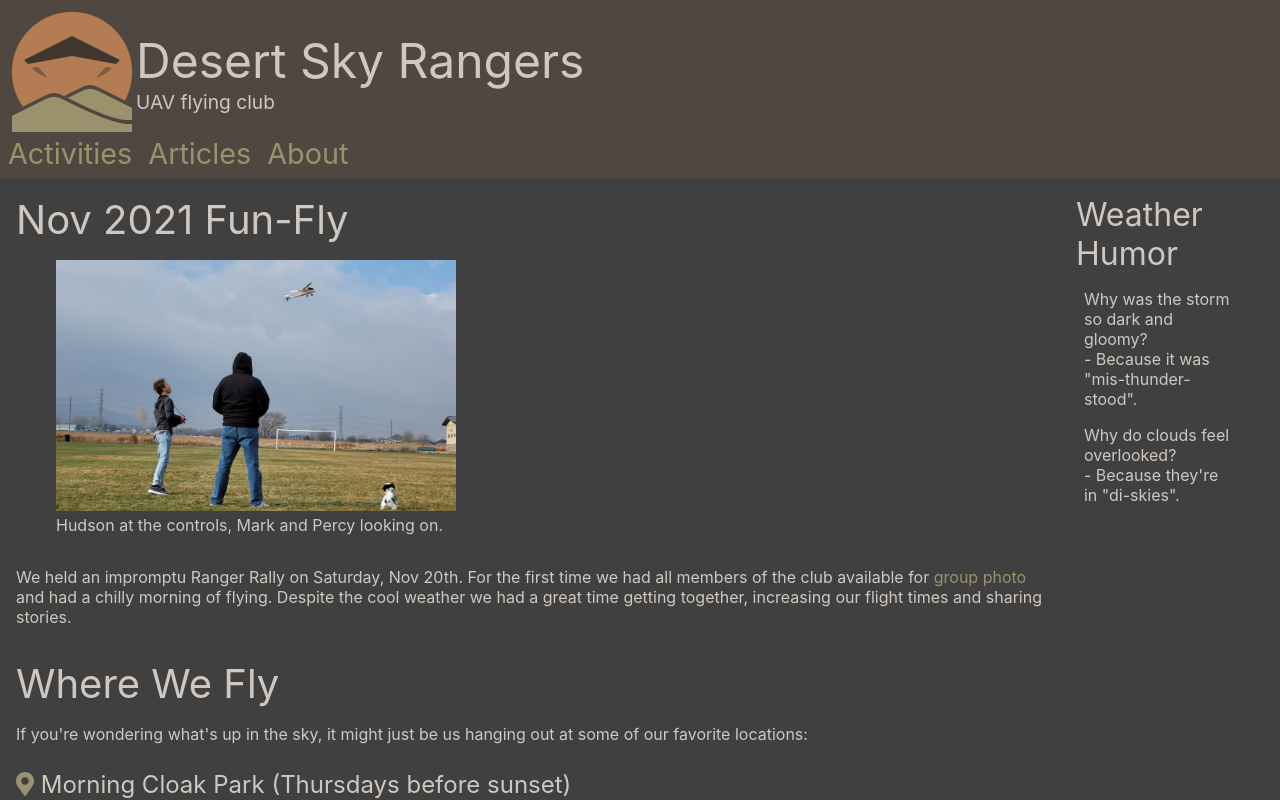
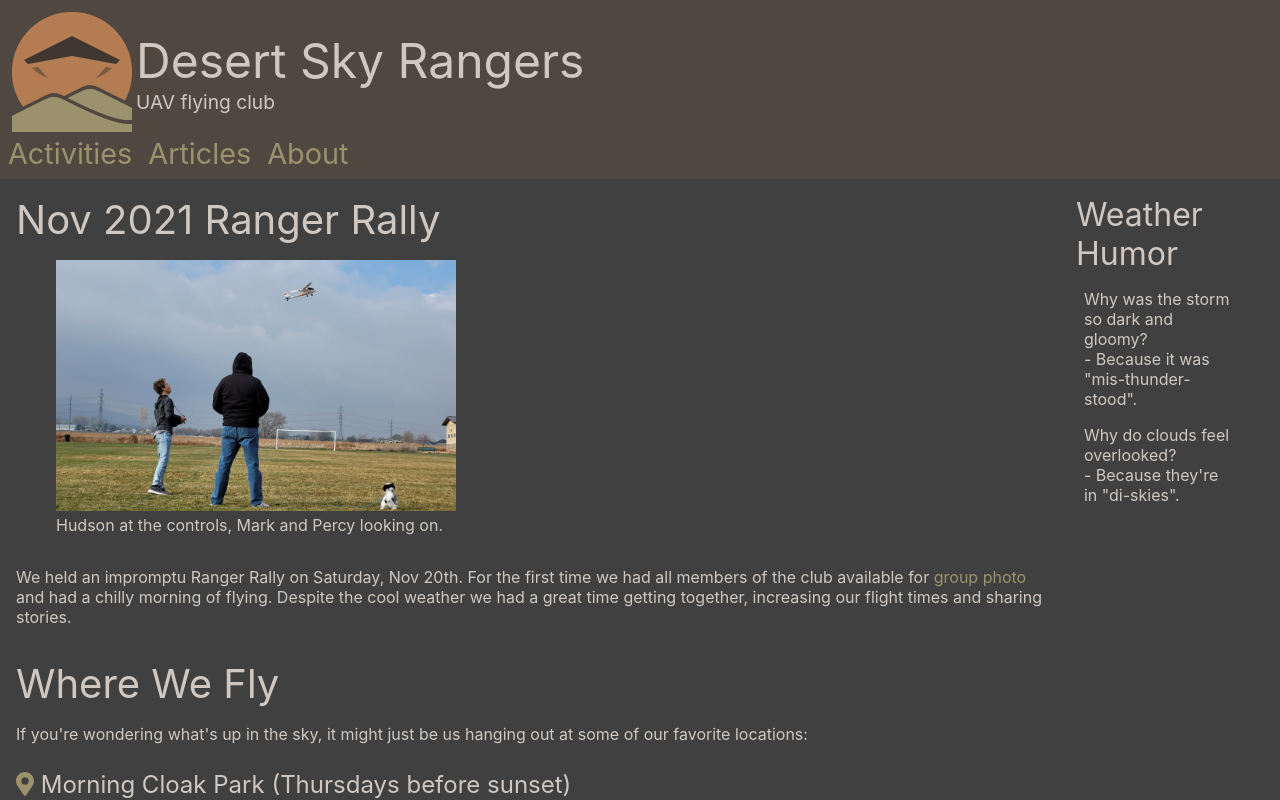
Before and after one commit to desertskyrangers/www.desertskyrangers.org, a React (Create React App) app: page / in a window 1280 px wide. Shown: the top 800 px of the page. Built offline with nearby package versions, Linux system fonts and the light colour scheme.

Commit message:
Change Fun Fly to Ranger Rally

```diff
--- a/src/Home.js
+++ b/src/Home.js
@@ -13,7 +13,7 @@ export default class Home extends React.Component {
                     </div>
                     <div className="column">
 
-                        <h2>Nov 2021 Fun-Fly</h2>
+                        <h2>Nov 2021 Ranger Rally</h2>
                         <figure>
                             <img className='photo' src='/photos/dsr-ranger-rally-2021-11-20.jpg' alt='DRS Ranger Rally'/>
                             <figcaption>Hudson at the controls, Mark and Percy looking on.</figcaption>
```
